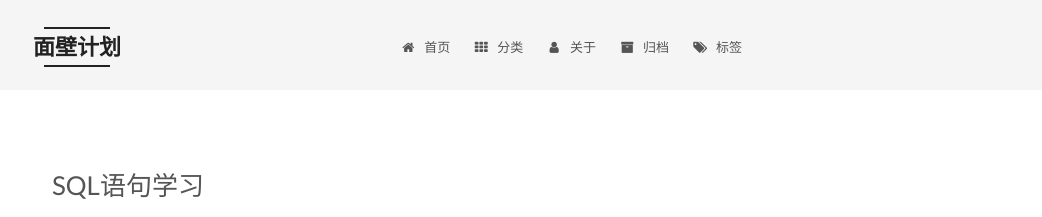
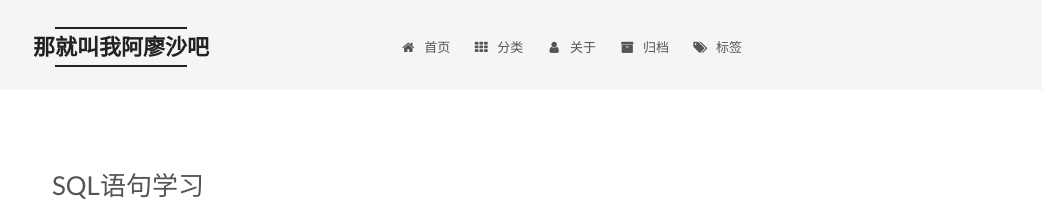
Before and after one commit to FaceWaller/FaceWaller.github.io, a Jekyll site: the page built from index.html, in a window 1280 px wide. Shown: the top 217 px of the page, without its empty margins (238-1280 px from the left). Built offline with Jekyll 4.4.1, drawn with Linux system fonts in a browser that asks for light colours; the list of posts is cut into pages by our own code; comment, search, counter and statistics services are not loaded.

Commit message:
no message

```diff
--- a/_config.yml
+++ b/_config.yml
@@ -4,7 +4,7 @@
 # ---------------------------------------------------------------
 
 # Site
-title: 面壁计划
+title: 那就叫我阿廖沙吧
 subtitle:
 description: 向上的青春，终将长成最好的模样
 author: FaceWaller
```
